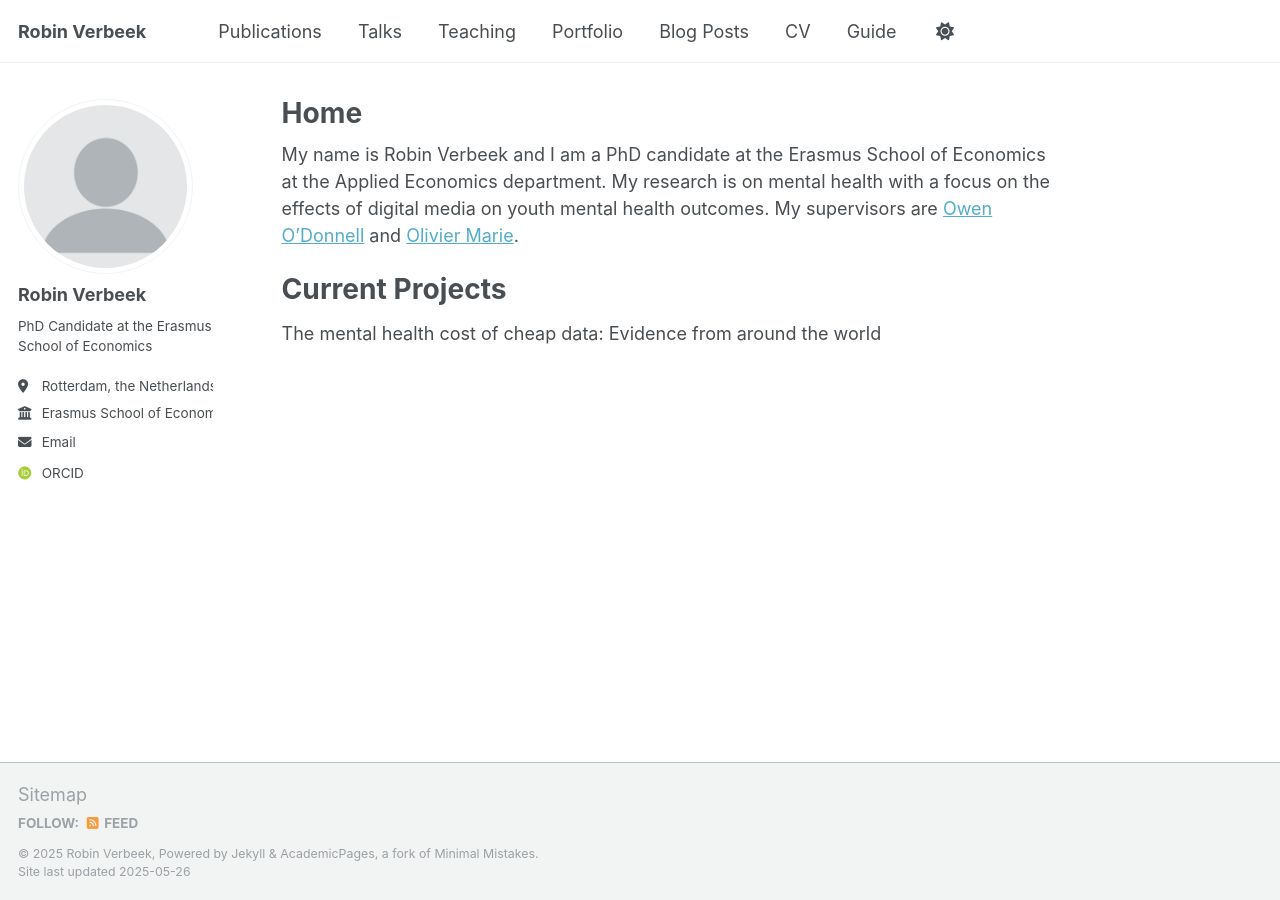
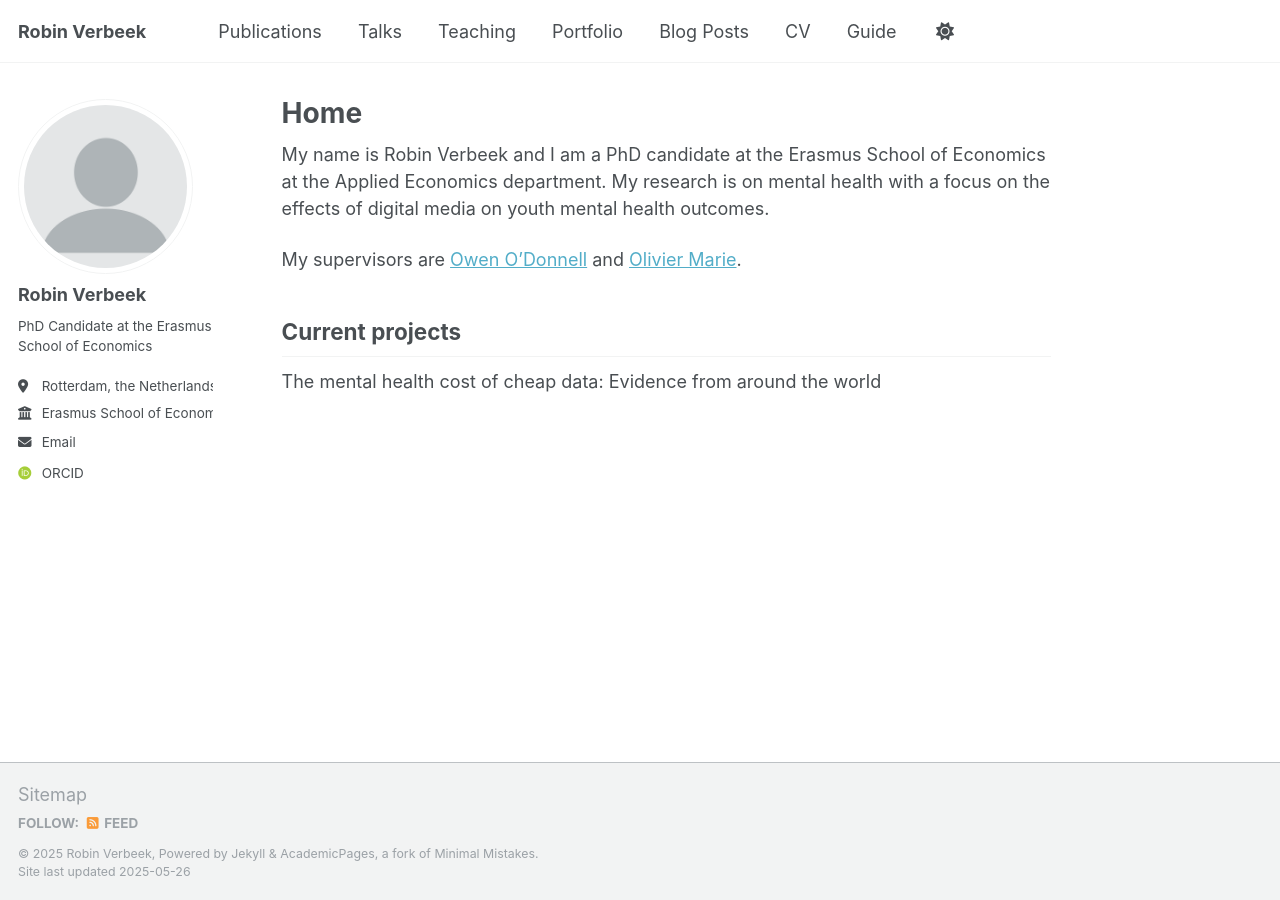
Before and after one commit to RobinV1/robinv1.github.io, a Jekyll site: the page built from _pages/about.md, in a window 1280 px wide. Built offline with Jekyll 4.4.1, drawn with Linux system fonts in a browser that asks for light colours; some web fonts are replaced.

```diff
--- a/_pages/about.md
+++ b/_pages/about.md
@@ -6,8 +6,9 @@ redirect_from:
   - /about/
   - /about.html
 ---
-My name is Robin Verbeek and I am a PhD candidate at the Erasmus School of Economics at the Applied Economics department. My research is on mental health with a focus on the effects of digital media on youth mental health outcomes. My supervisors are [Owen O'Donnell](https://www.eur.nl/en/ese/people/owen-odonnell) and [Olivier Marie](https://sites.google.com/site/oliviermarie/).
+My name is Robin Verbeek and I am a PhD candidate at the Erasmus School of Economics at the Applied Economics department. My research is on mental health with a focus on the effects of digital media on youth mental health outcomes.
 
-Current Projects
-======
+My supervisors are [Owen O'Donnell](https://www.eur.nl/en/ese/people/owen-odonnell) and [Olivier Marie](https://sites.google.com/site/oliviermarie/).
+
+## Current projects
 The mental health cost of cheap data: Evidence from around the world
```
